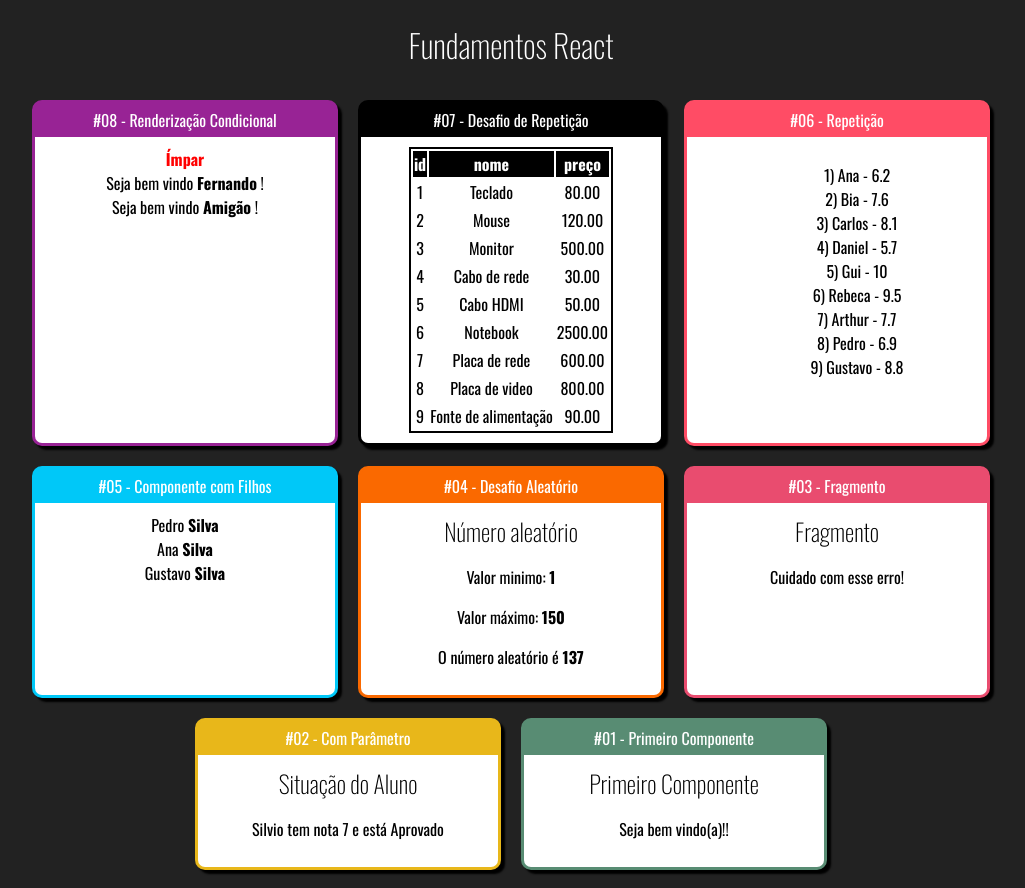
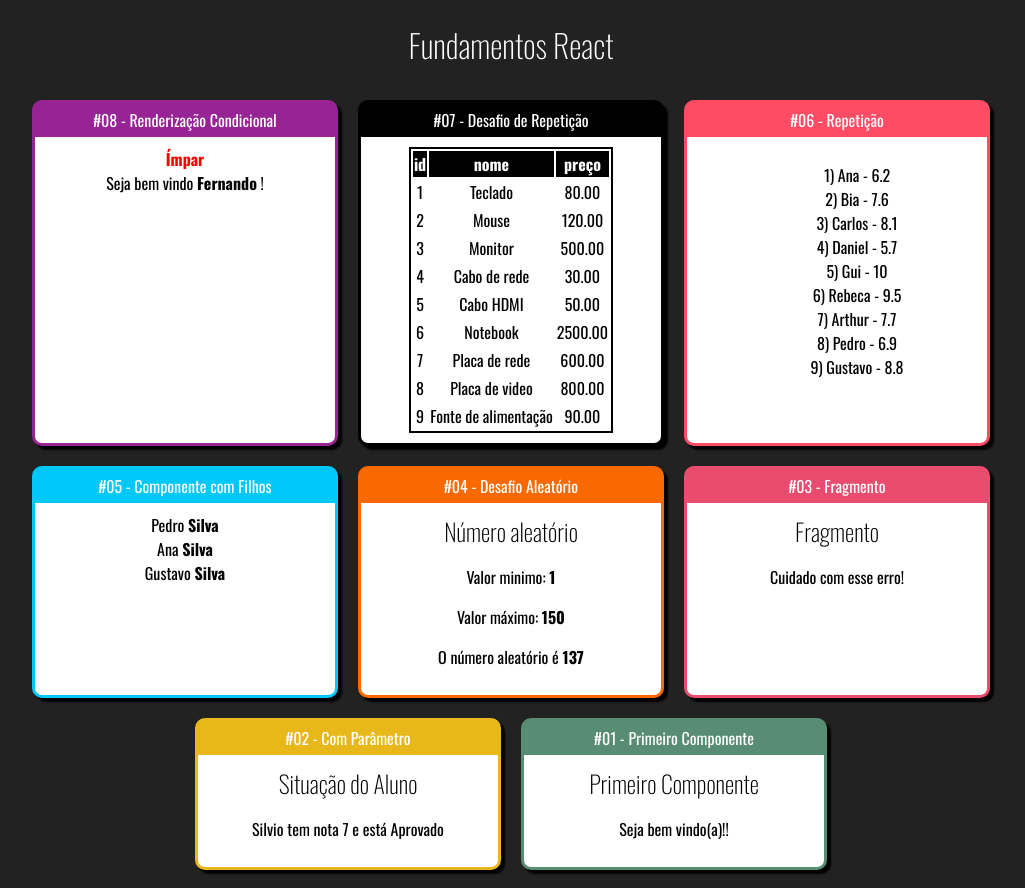
Before and after one commit to SilvioDiasJr/fundamentos-react, a React (Create React App) app in the folder fundamentos-react/: page / in a window 1280 px wide. Shown: the whole page, without its empty margins (129-1154 px from the left). Built offline with nearby package versions, Linux system fonts and the light colour scheme.

Commit message:
modificar importação do componente usuarioInfo.jsx

```diff
--- a/fundamentos-react/src/App.jsx
+++ b/fundamentos-react/src/App.jsx
@@ -23,7 +23,7 @@ const App = () => {
         <Card titulo="#08 - Renderização Condicional" color="#982395">
           <ParOuImpar numero={21}/>
           <UsuarioInfo usuario={{nome: 'Fernando'}}/>
-          <UsuarioInfo usuario={{}}/>
+          {/*<UsuarioInfo usuario={{}}/> */}
         </Card>
 
         <Card titulo="#07 - Desafio de Repetição" color="#000">
```
